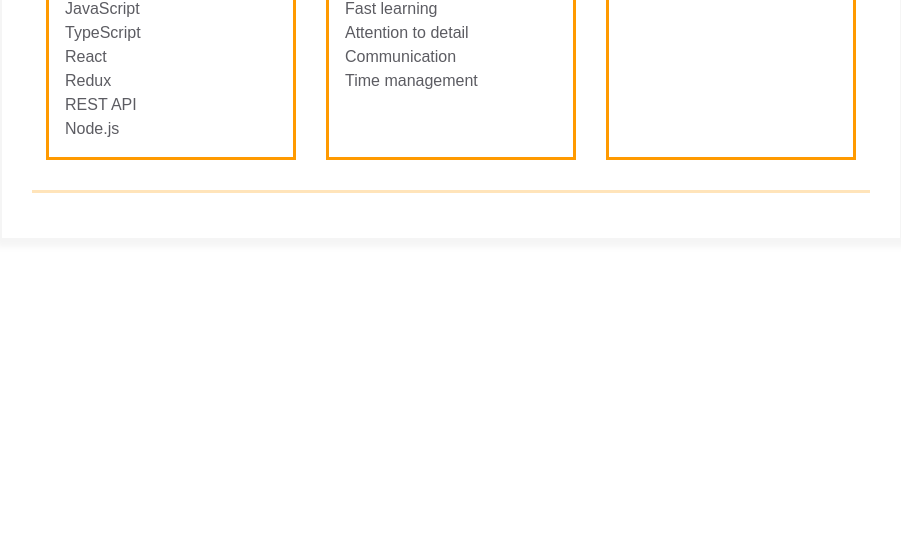
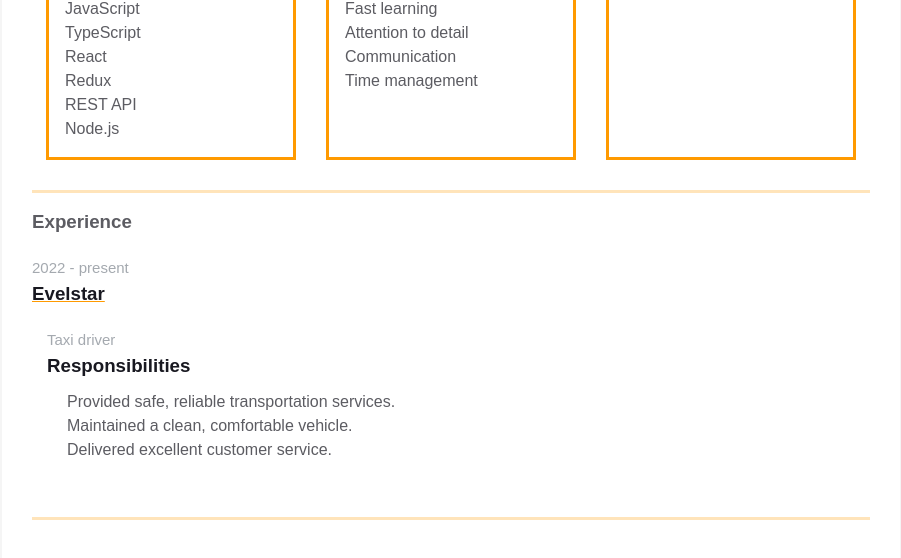
Before and after one commit to VolodymyrKozel/homepage, a plain HTML site: page index.html in a window 1280 px wide. Shown: the part 791-1349 px from the top of the page, without its empty margins (189-1090 px from the left). Before the commit the page ends 1080 px from the top, so only its background shows below. Drawn offline with Linux system fonts and the light colour scheme; files whose address does not match are found by name.

Commit message:
add experience info

```diff
--- a/index.html
+++ b/index.html
@@ -237,6 +237,40 @@
             </div>
           </div>
         </div>
+        <div class="container">
+          <div class="resume__block">
+            <div class="main-info fh">
+              <div class="experiences">
+                <h3 class="experiences__header">Experience</h3>
+
+                <div class="experiences__company">
+                  <div class="experiences__company-header">
+                    <span class="experiences__company-header-durability"
+                      >2022 - present</span
+                    >
+                    <h3 class="experiences__company-header-name">Evelstar</h3>
+                  </div>
+
+                  <div class="experiences__company-project">
+                    <span class="experiences__company-project-role"
+                      >Taxi driver</span
+                    >
+                    <h3 class="experiences__company-project-name">
+                      Responsibilities
+                    </h3>
+                    <ul class="experiences__company-project-responsibilities">
+                      <li>Provided safe, reliable transportation services.</li>
+                      <li>Maintained a clean, comfortable vehicle.</li>
+                      <li>Delivered excellent customer service.</li>
+                    </ul>
+                  </div>
+                </div>
+              </div>
+
+              <div class="additional-info fv"></div>
+            </div>
+          </div>
+        </div>
       </div>
     </main>
   </body>
```
